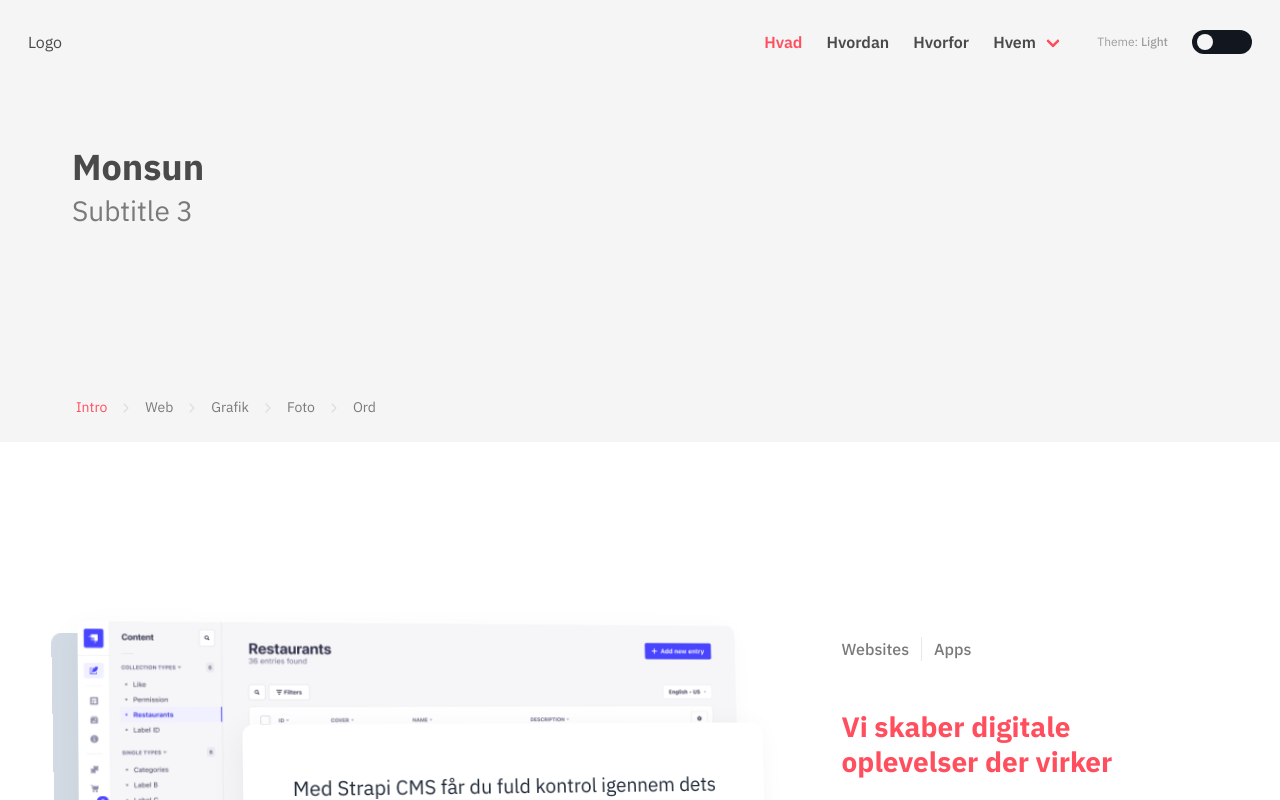
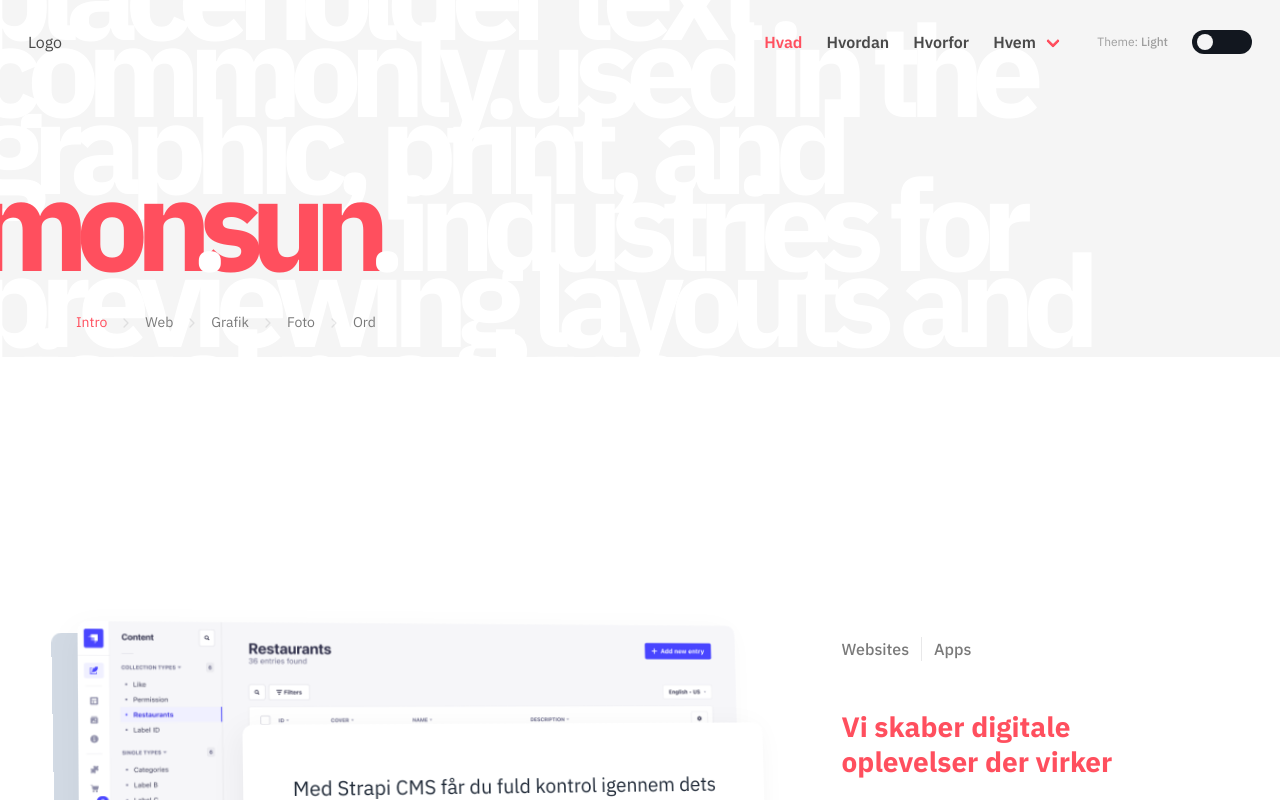
Before and after one commit to maxrh/monsun-next-2023, a Next.js app: page / in a window 1280 px wide. Shown: the top 800 px of the page. Built offline with nearby package versions, Linux system fonts and the light colour scheme.

Commit message:
nav transparent

```diff
--- a/app/components/Header.js
+++ b/app/components/Header.js
@@ -42,7 +42,7 @@ export default function Header() {
                         className="navbar is-fixed-top"
                         role="navigation"
                         aria-label="main navigation"
-                        animate={{ padding: isScrolled ? '0rem 1rem' : '1rem 1rem' }}
+                        animate={{ padding: isScrolled ? '0rem 1rem' : '1rem 1rem', backgroundColor: isScrolled ? 'var(--body-background-color-light)' : 'transparent' }}
                         initial={{ padding: '1rem 1rem' }}
                         transition={{ duration: .25 }}
                     >
@@ -101,8 +101,12 @@ export default function Header() {
                     transition={{ duration: .15 }}
                 >
 
-                    <h1 className='title is-1'>Monsun</h1>
-                    <p className="subtitle is-3">Subtitle 3</p>
+                    <h1 className='page-title'>
+
+                        Lorem ipsum is placeholder text commonly used in the graphic, print, and <span> Monsun</span> industries for previewing layouts and visual mockups
+
+
+                    </h1>
                 </motion.div>
 
                 <div className="hero-foot">
--- a/app/styles/globals.scss
+++ b/app/styles/globals.scss
@@ -171,3 +171,25 @@ h6, h6.title {
     align-items: center;
     justify-content: center;
   }
+
+  .page-title {
+    font-size: 8rem;
+    font-weight: 700;
+    font-weight: 700;
+    margin-bottom: 1rem;
+    position: absolute;
+    top: 50%;
+    left: 50%;
+    transform: translate(-52%, -56%);
+    color: var(--body-background-color);
+    text-transform: lowercase;
+    letter-spacing: -0.1em;
+    line-height: .6;
+    width: 100%;
+
+    word-wrap: break-word;
+
+    span {
+        color: $primary;
+    }
+  }
```
